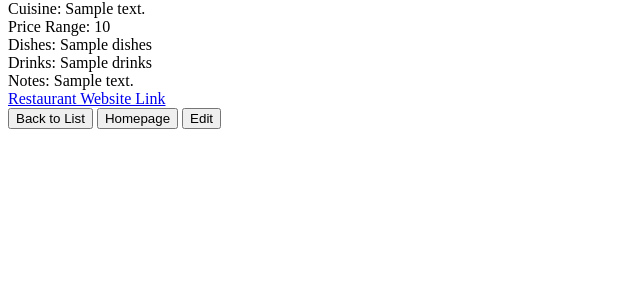
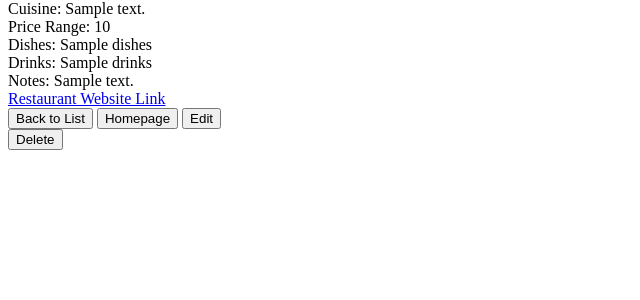
Before and after one commit to aubreyrobillard/unit2project, a Node server app: template views/show.ejs in a window 1280 px wide. Shown: the part 121-421 px from the top of the page, without its empty margins (0-640 px from the left). Run offline with Node 20, Linux system fonts and the light colour scheme; the template is opened without the code that fills it: most values are stand-ins (such as "Sample title", 1, 10 or a date in 2020); some libraries are stand-ins or nearby versions.

Commit message:
working delete route

```diff
--- a/views/show.ejs
+++ b/views/show.ejs
@@ -19,8 +19,10 @@
     <a href="/restaurants"><button>Back to List</button></a>
     <a href="/restaurants/homepage"><button>Homepage</button></a>
     <a href="/restaurants/<%=restaurant._id%>/edit"><button>Edit</button></a>
-    <form>
 
+    <form action="/restaurants/<%=restaurant._id%>?_method=DELETE" method="POST">
+        <input type="submit" value="Delete">
     </form>
+
 </body>
 </html>
```
Also changed, not shown: 1 other file.
